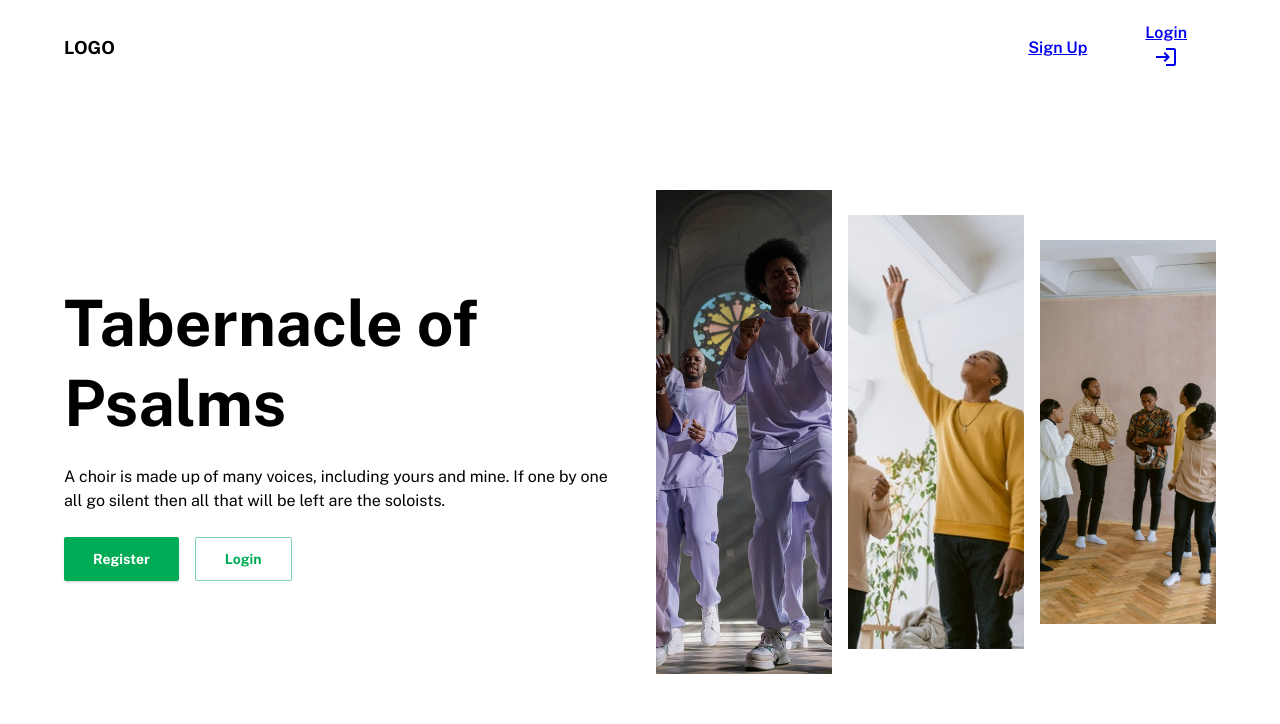
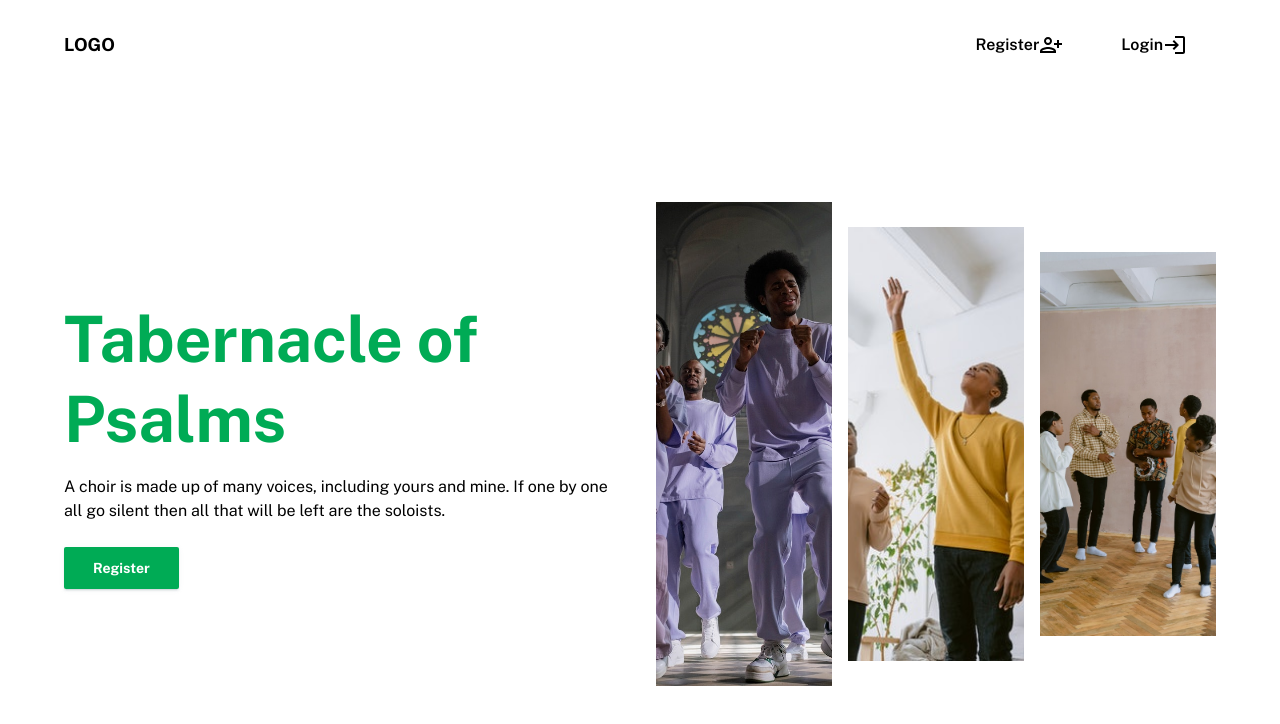
Before and after one commit to jbrit/choir-frontend, a Next.js app: page / in a window 1280 px wide. Shown: the top 724 px of the page. Built offline with nearby package versions, Linux system fonts and the light colour scheme.

Commit message:
update hero page

```diff
--- a/components/Navbar.tsx
+++ b/components/Navbar.tsx
@@ -14,16 +14,8 @@ import Button from '@mui/material/Button';
 import MenuItem from '@mui/material/MenuItem';
 import LoginIcon from '@mui/icons-material/Login';
 import PersonAddAltIcon from '@mui/icons-material/PersonAddAlt';
-import { styled } from '@mui/system';
 
-const MyComponent = styled('div')({
-  color: 'darkslategray',
-  backgroundColor: 'aliceblue',
-  padding: 8,
-  borderRadius: 4,
-});
-
-const pages = ['Sign up', 'Login'];
+const pages = ['Register', 'Login'];
 const settings = ['Profile', 'Account', 'Dashboard', 'Logout'];
 
 const Navbar = () => {
@@ -95,52 +87,37 @@ const Navbar = () => {
               }}
             >
               <Box sx={{padding: "10px 10px 10px 0"}}>
-              {/* {pages.map((page) => ( */}
-                <MenuItem onClick={handleCloseNavMenu}>
-                  <Link href="/">
-                    <a>
+              {pages.map((page, index) => (
+                <MenuItem key={page} onClick={handleCloseNavMenu}>
+                  <Link passHref href={page.toLowerCase()}>
+                    <Box component="a" sx={{display: "flex", alignItems:"center"}} >
                       <Typography color="black" textAlign="center">
-                        Sign up
-                        <LoginIcon />
+                        {page}
                       </Typography>
-                    </a>
+                      {index === 1 && <LoginIcon />}
+                      {index === 0  && <PersonAddAltIcon />}
+                    </Box>
                   </Link>
                 </MenuItem>
-                <MenuItem onClick={handleCloseNavMenu}>
-                  <Link href="/">
-                    <a>
-                      <Typography color="black" textAlign="center">Login</Typography>
-                    </a>
-                  </Link>
-                </MenuItem>
-              {/* ))} */}
+              ))}
               </Box>
             </Menu>
           </Box>
           <Box sx={{ display: { xs: 'none', md: 'flex' } }}>
-            {/* {pages.map((page) => ( */}
-              <Button
+            {pages.map((page, index) => (
+              <Button key={page}
                 onClick={handleCloseNavMenu}
                 sx={{ my: 2, color: 'black', display: 'block' }}
               >
-                <Link href="/">
-                  <a>
-                    <Typography fontWeight="600">Sign up</Typography>
-                  </a>
+                <Link passHref href={page.toLowerCase()}>
+                  <Box component="a" sx={{display: "flex", alignItems:"center"}} >
+                    <Typography fontWeight="600">{page}</Typography>
+                    {index === 1 && <LoginIcon />}
+                    {index === 0  && <PersonAddAltIcon />}
+                  </Box>
                 </Link>
               </Button>
-              <Button
-                onClick={handleCloseNavMenu}
-                sx={{ my: 2, color: 'black', display: 'block' }}
-              >
-                <Link href="/">
-                  <a>
-                    <Typography fontWeight="600">Login</Typography>
-                    <LoginIcon />
-                  </a>
-                </Link>
-              </Button>
-            {/* ))} */}
+            ))}
           </Box>
 
           {/* <Box sx={{ flexGrow: 0 }}>
--- a/layouts/Hero.tsx
+++ b/layouts/Hero.tsx
@@ -1,3 +1,4 @@
+import Link from 'next/link'
 import Container from '@mui/material/Container';
 import Grid from '@mui/material/Grid';
 import Typography from '@mui/material/Typography';
@@ -11,17 +12,21 @@ export default function Hero() {
   return (
     <Container maxWidth="lg">
       <Navbar/>
-      <Grid sx={{minHeight: "90vh", alignItems: "center"}} container spacing={4}>
+      <Grid sx={{minHeight: "90vh", alignItems: "center"}} pt={3} container spacing={4}>
         <Grid item xs={12} md={6}>
-          <Typography variant="h1" component="h1" gutterBottom>
+          <Typography color="primary" variant="h1" component="h1" mb={2} gutterBottom>
             Tabernacle of Psalms
           </Typography>
           <Typography  variant="body1" component="p" mb={3} gutterBottom>
             A choir is made up of many voices, including yours and mine. If one by one all go silent then all that will be left are the soloists.
           </Typography>
           <Stack spacing={2} direction="row">
-            <Button variant="contained">Register</Button>
-            <Button variant="outlined">Login</Button>
+            <Link href="/register">
+              <a>
+                <Button variant="contained">Register</Button>
+              </a>
+            </Link>
+            {/* <Button variant="outlined">Login</Button> */}
         </Stack>
         </Grid>
         <Grid item xs={12} md={6}>
--- a/styles/globals.css
+++ b/styles/globals.css
@@ -1,5 +1,4 @@
-.hero-img {
-  height: 100%;
-  width: 100%;
-  object-fit: cover;
+a {
+  text-decoration: none;
+  color: #000;
 }
```
